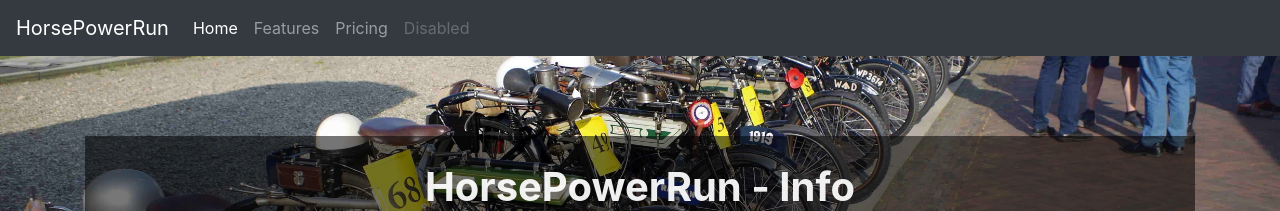
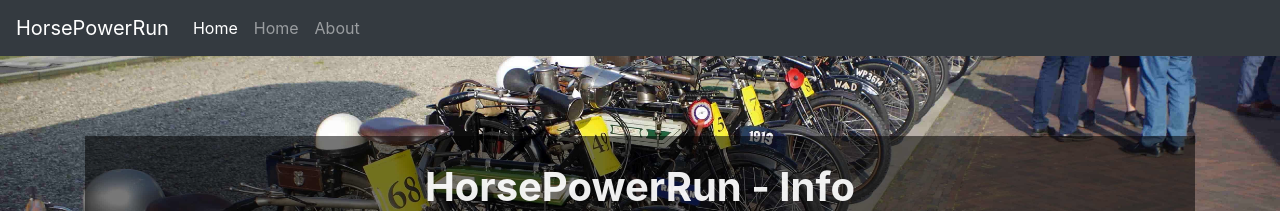
Before and after one commit to nielshuman/HorsePowerRun, a Jekyll site: the page built from nl/info.md, in a window 1280 px wide. Shown: the top 211 px of the page. Built offline with Jekyll 4.4.1, drawn with Linux system fonts in a browser that asks for light colours.

Commit message:
auto nav

```diff
--- /dev/null
+++ b/_data/nav.yml
@@ -0,0 +1,4 @@
+- name: Home
+  link: /
+- name: About
+  link: /about.html
--- a/_includes/header.html
+++ b/_includes/header.html
@@ -6,9 +6,14 @@
   <div class="collapse navbar-collapse" id="navbarNavAltMarkup">
     <div class="navbar-nav">
       <a class="nav-item nav-link active" href="#">Home <span class="sr-only">(current)</span></a>
-      <a class="nav-item nav-link" href="#">Features</a>
-      <a class="nav-item nav-link" href="#">Pricing</a>
-      <a class="nav-item nav-link disabled" href="#" tabindex="-1" aria-disabled="true">Disabled</a>
+
+      {% for item in site.data.nav %}
+        <a class="nav-item nav-link {% if page.url == item.link %}active{% endif %}" href="{{ item.link }}">
+          {{ item.name }}
+          {% if page.url == item.link %} <span class="sr-only">(current)</span> {% endif %}
+        </a>
+      {% endfor %}
+
     </div>
   </div>
 </nav>
```
